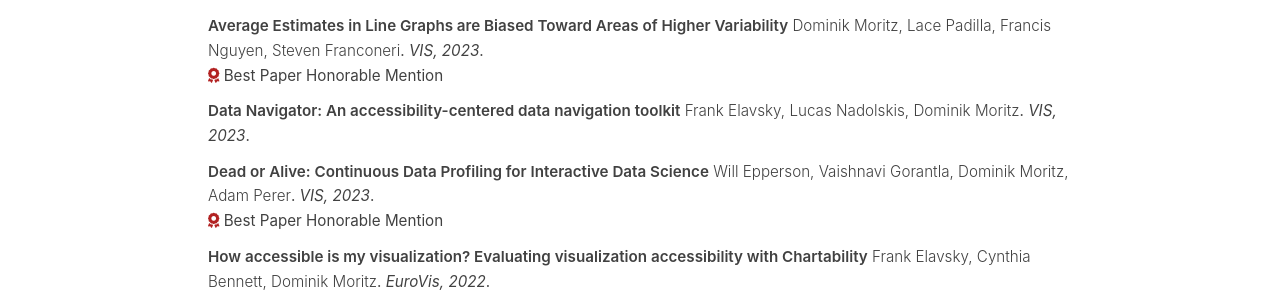
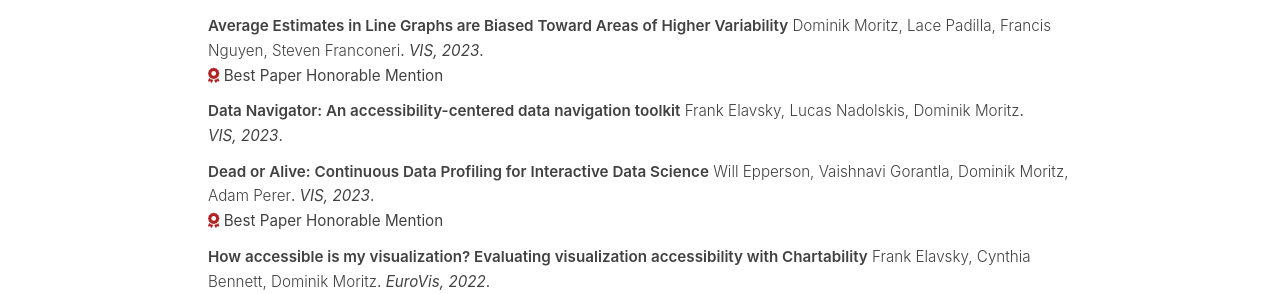
Before and after one commit to domoritz/domoritz.github.io, a Jekyll site: the page built from index.md, in a window 1280 px wide. Shown: the part 1160-1454 px from the top of the page. Built offline with Jekyll 4.4.1, drawn with Linux system fonts in a browser that asks for light colours.

Commit message:
pretty text wrap

```diff
--- a/_sass/_base.scss
+++ b/_sass/_base.scss
@@ -34,6 +34,7 @@
   margin: 0;
   display: flex;
   flex-direction: column;
+  text-wrap: pretty;
 }
 
 
```
